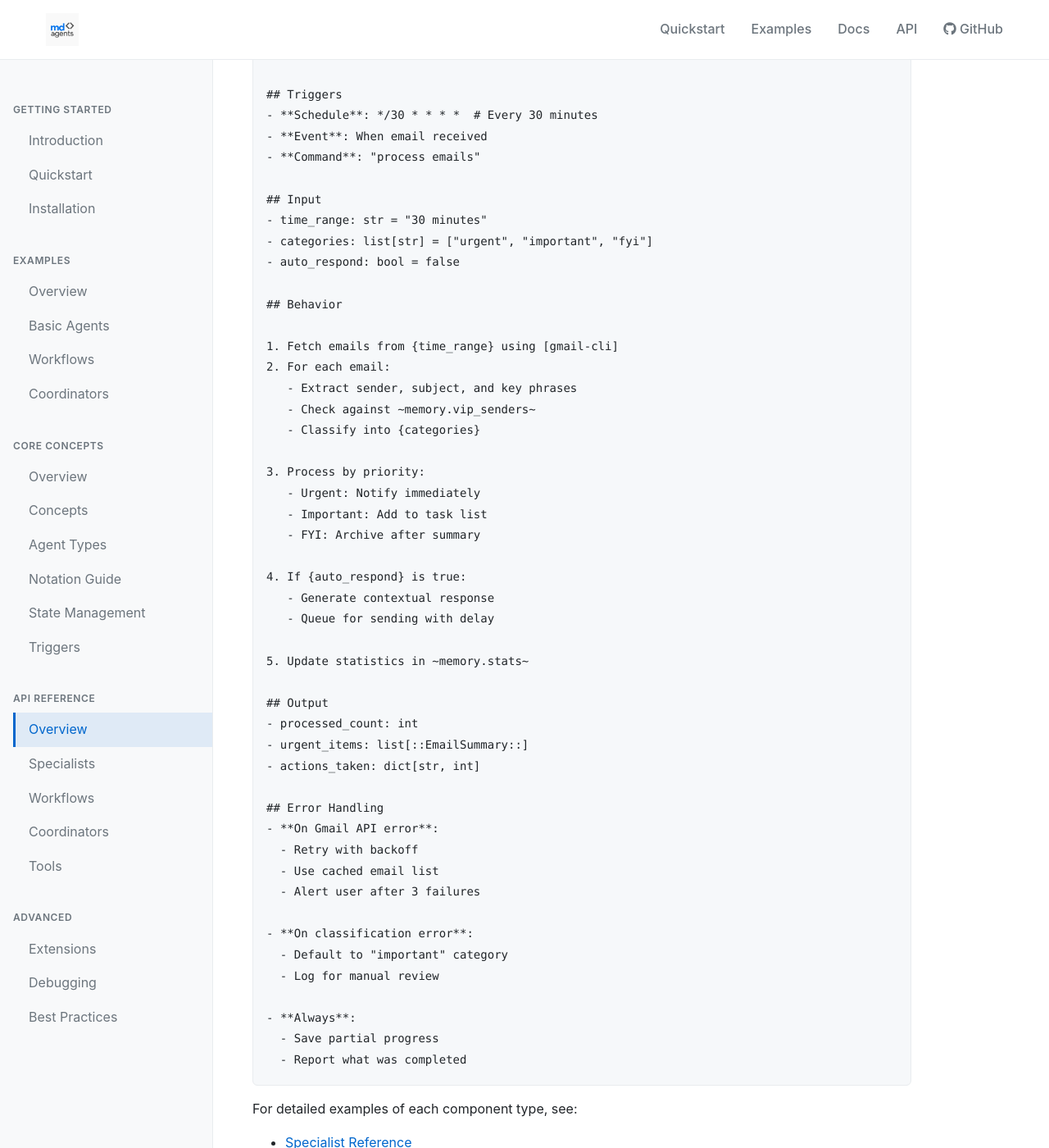
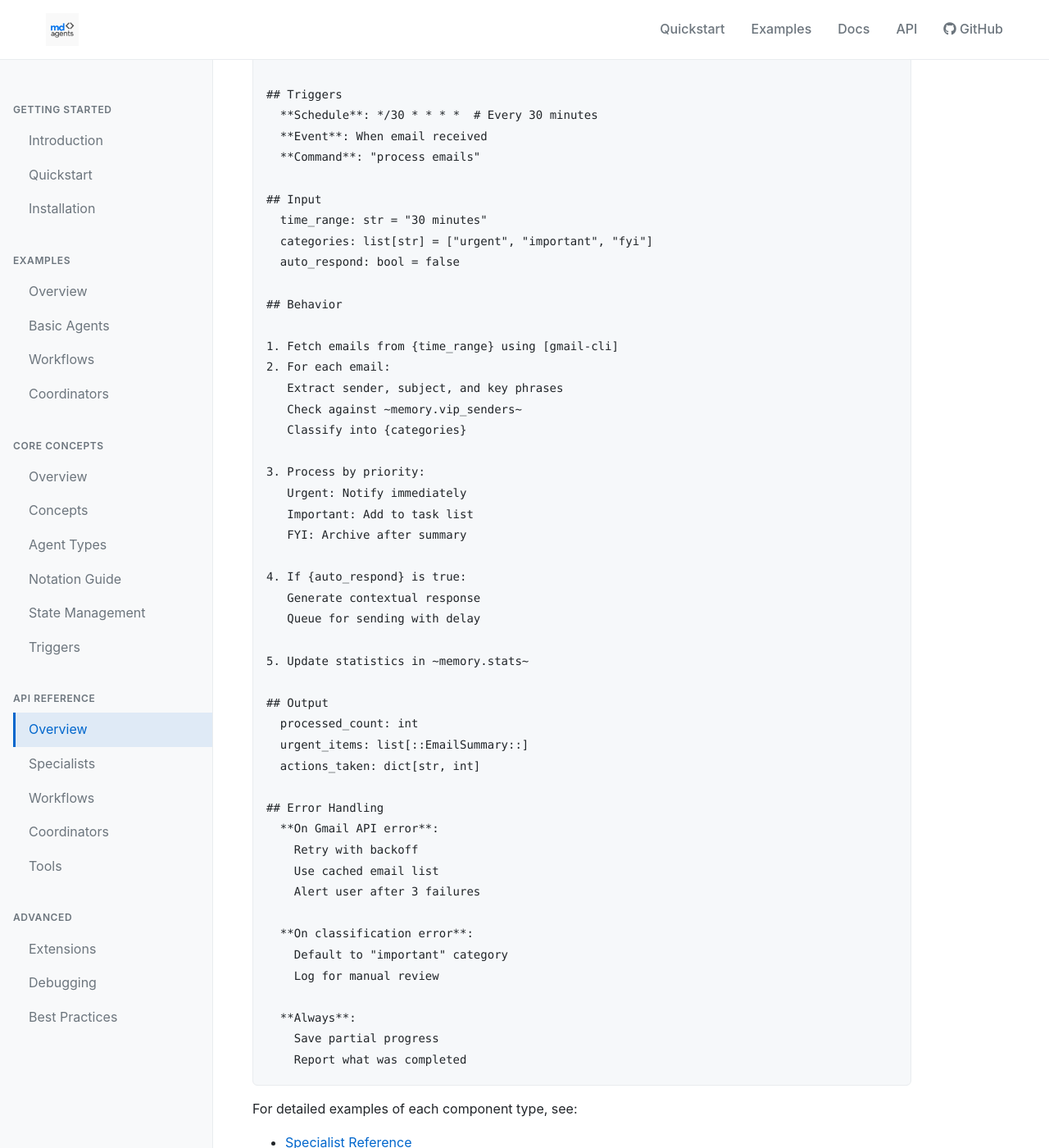
Before and after one commit to claude-code-mafia/md-agents, a Jekyll site: the page built from docs-site/api/index.md, in a window 1280 px wide and 1400 px high, scrolled down 8472 px. Shown: the whole window at 82% size. Built offline with Jekyll 4.4.1, drawn with Linux system fonts in a browser that asks for light colours; some of the changed text lies outside the part shown.

````diff
--- a/docs-site/api/index.md
+++ b/docs-site/api/index.md
@@ -16,26 +16,26 @@ All agents follow this structure:
 <<System prompt defining agent's role>>
 
 ## Metadata
-- version: str
-- author: str
-- tags: list[str]
+  version: str
+  author: str
+  tags: list[str]
 
 ## Triggers
-- **Schedule**: cron expression
-- **Event**: event description
-- **Command**: command string
+  **Schedule**: cron expression
+  **Event**: event description
+  **Command**: command string
 
 ## Input
-- param_name: type = default_value
-- required_param: type
-- optional_param: type?
+  param_name: type = default_value
+  required_param: type
+  optional_param: type?
 
 ## Behavior
 Natural language instructions
 
 ## Output
-- field_name: type
-- optional_field: type?
+  field_name: type
+  optional_field: type?
 
 ## Error Handling
 Error scenarios and recovery
@@ -188,9 +188,9 @@ Tools are defined in `/tools/tool-library/`:
 Command-line interface for Gmail
 
 ## Commands
-- list: List emails
-- read: Read specific email
-- send: Send new email
+  list: List emails
+  read: Read specific email
+  send: Send new email
 
 ## Usage
 [gmail-cli] list --unread --limit 10
@@ -221,12 +221,12 @@ Command-line interface for Gmail
 
 ```markdown
 ### Step 2: Process Data
-- **Execute**: %data-processor%
-- **With**:
-    - data = {raw_data}
-    - format = "json"
-- **Get**: {processed}
-- **Save**: output/processed-{timestamp}.json
+  **Execute**: %data-processor%
+  **With**:
+    data = {raw_data}
+    format = "json"
+  **Get**: {processed}
+  **Save**: output/processed-{timestamp}.json
 ```
 
 ## Error Handling
@@ -235,28 +235,28 @@ Command-line interface for Gmail
 
 ```markdown
 ## Error Handling
-- **On API timeout**:
-  - Retry 3 times with exponential backoff
-  - Use cached data if available
-  - Log failure to ~memory.errors~
+  **On API timeout**:
+    Retry 3 times with exponential backoff
+    Use cached data if available
+    Log failure to ~memory.errors~
 
-- **On invalid input**:
-  - Return error: ::InvalidInputError::
-  - Suggest corrections
+  **On invalid input**:
+    Return error: ::InvalidInputError::
+    Suggest corrections
 
-- **Always**:
-  - Update ~session.last_error~
-  - Maintain partial results
+  **Always**:
+    Update ~session.last_error~
+    Maintain partial results
 ```
 
 ### Error Types
 
 ```markdown
 ### ::Error::
-- code: str
-- message: str
-- retryable: bool
-- details: object?
+  code: str
+  message: str
+  retryable: bool
+  details: object?
 ```
 
 ## Scheduling
@@ -311,60 +311,61 @@ Command-line interface for Gmail
 <<You intelligently process emails with advanced filtering.>>
 
 ## Metadata
-- version: 1.0.0
-- author: md agents Team
-- tags: [email, automation, productivity]
+  version: 1.0.0
+  author: md agents Team
+  tags: [email, automation, productivity]
 
 ## Triggers
-- **Schedule**: */30 * * * *  # Every 30 minutes
-- **Event**: When email received
-- **Command**: "process emails"
+  **Schedule**: */30 * * * *  # Every 30 minutes
+  **Event**: When email received
+  **Command**: "process emails"
 
 ## Input
-- time_range: str = "30 minutes"
-- categories: list[str] = ["urgent", "important", "fyi"]
-- auto_respond: bool = false
+  time_range: str = "30 minutes"
+  categories: list[str] = ["urgent", "important", "fyi"]
+  auto_respond: bool = false
 
 ## Behavior
 
 1. Fetch emails from {time_range} using [gmail-cli]
 2. For each email:
-   - Extract sender, subject, and key phrases
-   - Check against ~memory.vip_senders~
-   - Classify into {categories}
+   Extract sender, subject, and key phrases
+   Check against ~memory.vip_senders~
+   Classify into {categories}
 
 3. Process by priority:
-   - Urgent: Notify immediately
-   - Important: Add to task list
-   - FYI: Archive after summary
+   Urgent: Notify immediately
+   Important: Add to task list
+   FYI: Archive after summary
 
 4. If {auto_respond} is true:
-   - Generate contextual response
-   - Queue for sending with delay
+   Generate contextual response
+   Queue for sending with delay
 
 5. Update statistics in ~memory.stats~
 
 ## Output
-- processed_count: int
-- urgent_items: list[::EmailSummary::]
-- actions_taken: dict[str, int]
+  processed_count: int
+  urgent_items: list[::EmailSummary::]
+  actions_taken: dict[str, int]
 
 ## Error Handling
-- **On Gmail API error**:
-  - Retry with backoff
-  - Use cached email list
-  - Alert user after 3 failures
+  **On Gmail API error**:
+    Retry with backoff
+    Use cached email list
+    Alert user after 3 failures
 
-- **On classification error**:
-  - Default to "important" category
-  - Log for manual review
+  **On classification error**:
+    Default to "important" category
+    Log for manual review
 
-- **Always**:
-  - Save partial progress
-  - Report what was completed
+  **Always**:
+    Save partial progress
+    Report what was completed
 ```
 
 For detailed examples of each component type, see:
+
 - [Specialist Reference](/api/specialists/)
 - [Workflow Reference](/api/workflows/)
 - [Coordinator Reference](/api/coordinators/)
````
